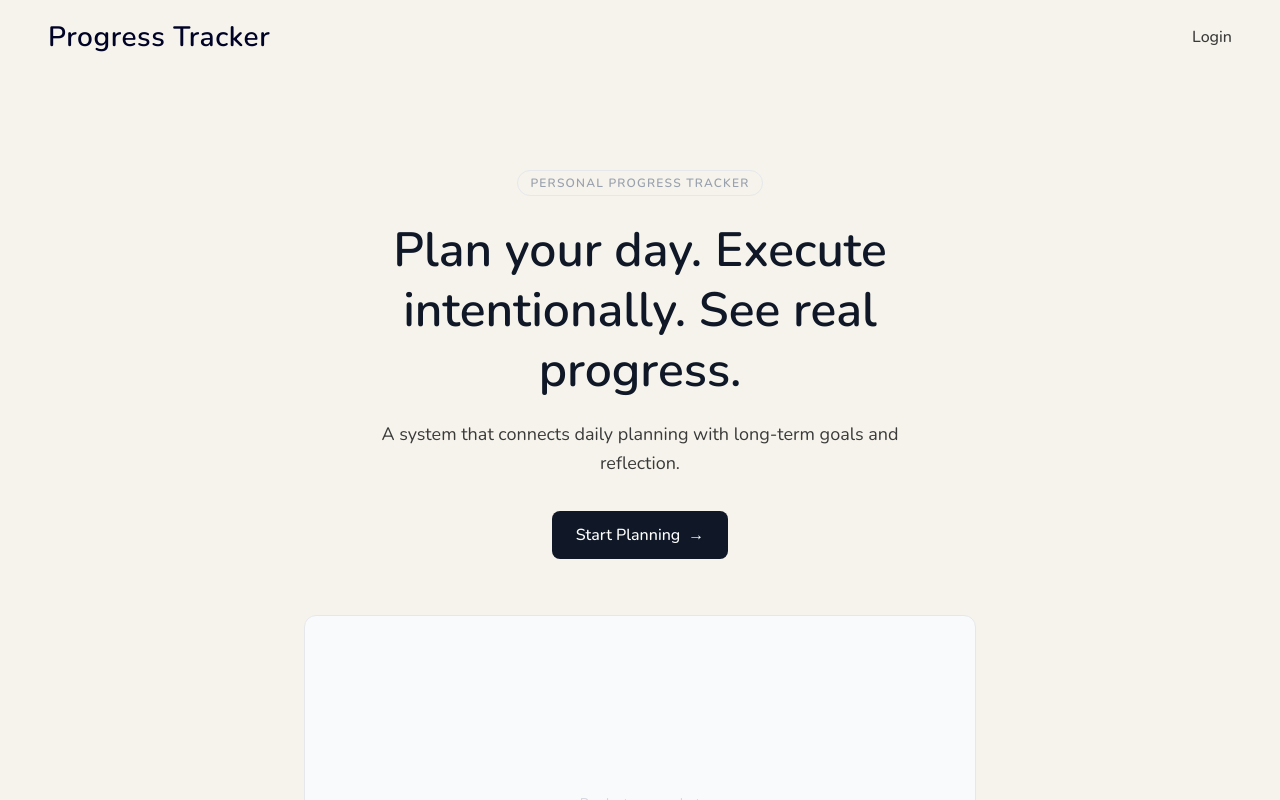
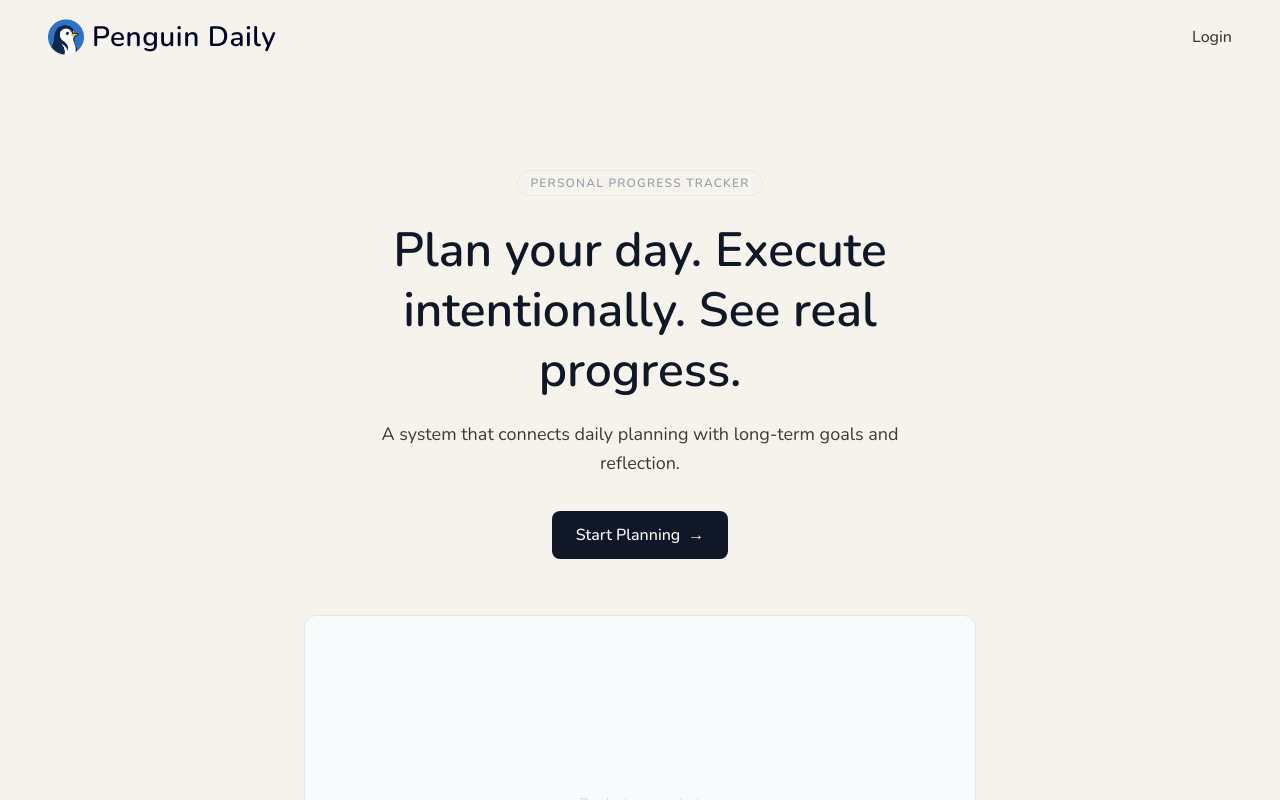
Before and after one commit to Shatbera/personal-progress-tracker, a Next.js app in the folder apps/web/: page / in a window 1280 px wide. Built offline with nearby package versions, Linux system fonts and the light colour scheme; no server answers.

Commit message:
#brand name, logo, colors

```diff
--- a/apps/web/app/(workspace)/(day-plans)/day-plans/_components/day-plan-details.module.css
+++ b/apps/web/app/(workspace)/(day-plans)/day-plans/_components/day-plan-details.module.css
@@ -476,6 +476,9 @@
     /* background: var(--color-success);*/
     border-bottom: 3px solid var(--color-card);
     background: #CDD5C6;
+
+    /* background: #E6ECF5; */
+
     border-left: 3px solid #6E8B6B;
     /* color: var(--background); */
     box-sizing: border-box;
--- a/apps/web/app/_components/header.module.css
+++ b/apps/web/app/_components/header.module.css
@@ -12,6 +12,12 @@
 .logoLink {
     text-decoration: none;
     color: inherit;
+}
+
+.logoWrapper {
+    display: flex;
+    align-items: center;
+    gap: 0.5rem;
 }
 
 .logo {
--- a/apps/web/app/_components/header.tsx
+++ b/apps/web/app/_components/header.tsx
@@ -1,6 +1,8 @@
 import Link from 'next/link';
+import Image from 'next/image';
 import { getAuthToken } from '@/lib/auth-server';
 import { signOut } from '@/actions/auth-actions';
+import { APP_NAME } from '@/lib/constants';
 import styles from './header.module.css';
 
 export default async function Header() {
@@ -10,7 +12,10 @@ export default async function Header() {
     return (
         <header className={styles.header}>
             <Link href="/" className={styles.logoLink}>
-                <h1 className={styles.logo}>Progress Tracker</h1>
+                <div className={styles.logoWrapper}>
+                    <Image src="/logo.png" alt="Penguin logo" width={36} height={36} />
+                    <h1 className={styles.logo}>{APP_NAME}</h1>
+                </div>
             </Link>
             <nav className={styles.nav}>
                 {!isAuthenticated && (
--- a/apps/web/app/globals.css
+++ b/apps/web/app/globals.css
@@ -9,10 +9,12 @@
   --color-text-primary: #010326;
   --color-text-muted: #7A7A7A;
   --color-text-secondary: #3A3A3A;
-  --color-success: #6E8B6B;
+  --color-success: #6FADD9;
   --color-danger: #F22613;
-  --color-accent: #C49A3A;
+
+  --color-accent: #F7A003;
   --color-card: #FBFAF6;
+
 
   --background: var(--color-background);
   --foreground: var(--color-foreground);
--- /dev/null
+++ b/apps/web/lib/constants.ts
@@ -0,0 +1 @@
+export const APP_NAME = 'Penguin Daily';
```
Also changed, not shown: apps/web/public/logo.png (added).
